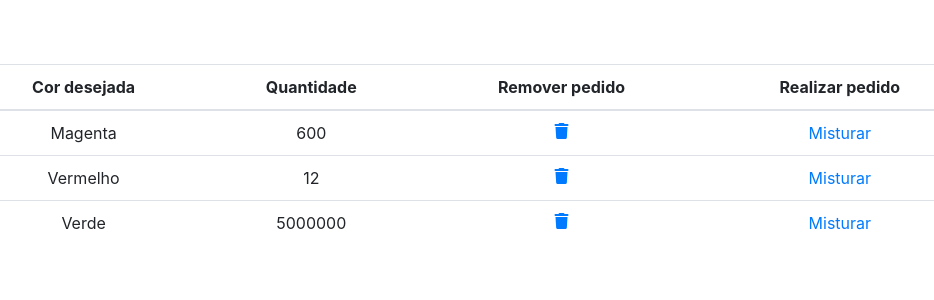
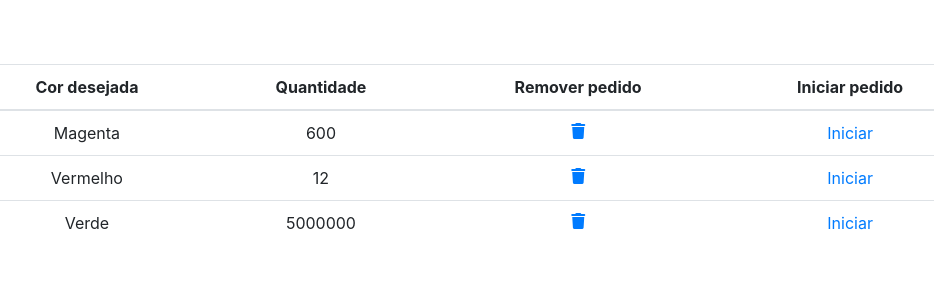
Before and after one commit to pi-color-in/color_in, a Django app: page /list_orders in a window 1280 px wide. Shown: the part 56-356 px from the top of the page, without its empty margins (170-1104 px from the left). Run offline with Django 3.2, Linux system fonts and the light colour scheme; data comes from the database, SQL or seed files in the repository; some libraries are stand-ins or nearby versions.

Commit message:
(#4) - hotfix

```diff
--- a/color_in/templates/color_in/order_list.html
+++ b/color_in/templates/color_in/order_list.html
@@ -17,7 +17,7 @@
                 <th>Cor desejada</th>
                 <th>Quantidade</th>
                 <th >Remover pedido</th>
-                <th>Realizar pedido</th>
+                <th>Iniciar pedido</th>
             </tr>
         </thead>
         <tbody>
@@ -26,7 +26,7 @@
                 <td>{{ element.ordered_color }}</td>
                 <td>{{ element.quantity }}</td>
                 <td><a href= "{% url 'delete-order' element.id %}" onclick="return confirm_delete()"><i class="fas fa-trash"></i></a></td>
-                <td><a href="{% url 'execute-order' element.id %}">Misturar</a></td>
+                <td><a href="{% url 'execute-order' element.id %}">Iniciar</a></td>
                 {% endfor %}
             </tr>
         </tbody>
```
